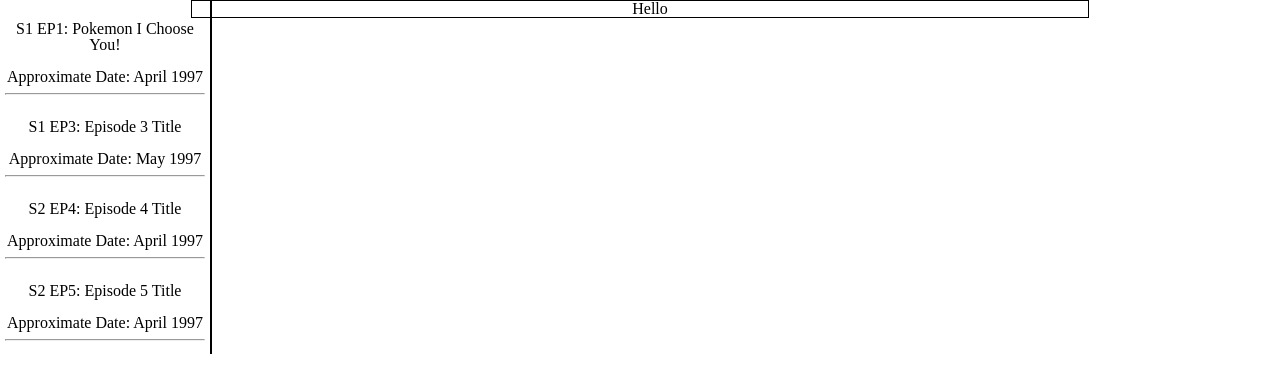
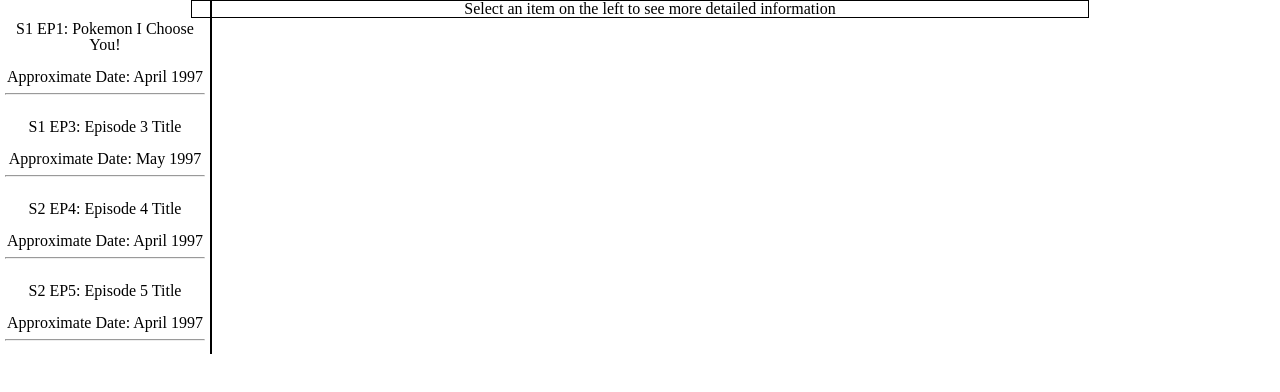
Before and after one commit to Mitcheew/pokemon_note_app, a React (Create React App) app: page / in a window 1280 px wide. Shown: the top 392 px of the page. Built offline with nearby package versions, Linux system fonts and the light colour scheme.

Commit message:
got episode selection working beautifully

```diff
--- a/src/App.jsx
+++ b/src/App.jsx
@@ -1,17 +1,93 @@
-import React, { Component } from 'react';
+import React, { useState, useEffect } from 'react';
 import './App.css';
 import TopNav from './components/nav/topNav'
 import SideNav from './components/nav/sideNav';
 import MainBody from './components/mainBody';
 
-export default function App(){
-
-    return (
-      <div className="App">
-        {/* <TopNav /> */}
-        <SideNav />
-        <MainBody />
-      </div>
-    );
+export default function App() {
+  let [selection, setSelection] = useState();
+  let [list, setList] = useState(
+    [
+      {
+        season: 1,
+        episode: 1,
+        title: "Pokemon I Choose You!",
+        summary: "This is a summary",
+        date: "April 1997",
+        teams: {
+          ash: {
+            pokemon: {
+              pikachu: {
+                gender: "Male",
+                type: "Electric",
+                moves: ["thundershock", "thunderbolt", "quick attack", "agility"]
+              }
+            }
+          }
+        }
+      },
+      {
+        season: 1,
+        episode: 3,
+        title: "Episode 3 Title",
+        summary: "This is a summary 2",
+        date: "May 1997",
+        teams: {
+          ash: {
+            pokemon: {
+              pikachu: {
+                gender: "Male",
+                type: "Electric",
+                moves: ["thundershock", "thunderbolt", "quick attack", "agility"]
+              }
+            }
+          }
+        }
+      },
+      {
+        season: 2,
+        episode: 4,
+        title: "Episode 4 Title",
+        summary: "This is a summary",
+        date: "April 1997",
+        teams: {
+          ash: {
+            pokemon: {
+              pikachu: {
+                gender: "Male",
+                type: "Electric",
+                moves: ["thundershock", "thunderbolt", "quick attack", "agility"]
+              }
+            }
+          }
+        }
+      },
+      {
+        season: 2,
+        episode: 5,
+        title: "Episode 5 Title",
+        summary: "This is a summary. \n Totally a summary",
+        date: "April 1997",
+        teams: {
+          ash: {
+            pokemon: {
+              pikachu: {
+                gender: "Male",
+                type: "Electric",
+                moves: ["thundershock", "thunderbolt", "quick attack", "agility"]
+              }
+            }
+          }
+        }
+      },
+    ]
+  );
+  return (
+    <div className="App">
+      {/* <TopNav /> */}
+      <SideNav list={list} setSelection={setSelection} />
+      <MainBody list={list[selection]} setList={setList}/>
+    </div>
+  );
 
 }
--- a/src/components/mainBody.jsx
+++ b/src/components/mainBody.jsx
@@ -1,9 +1,22 @@
 import React, { useState, useEffect } from 'react';
 
-export default function MainBody() {
+export default function MainBody(props) {
+    let {list, setList} = props;
     return (
         <div className="mainBody">
-            <h1>Hello</h1>
+            {
+                list === undefined
+                ?
+                <h1>Select an item on the left to see more detailed information</h1>
+                :
+                <div>
+                <br />
+                <h2 className="episodeTitle">S{list.season} EP{list.episode}: {list.title}</h2> <br />
+                <h4 className="episodeDate">Approximate Date: {list.date}</h4>
+                <p>Summary: {list.summary}</p>
+                <hr/>
+            </div>
+            }
         </div>
     )
 }
--- a/src/components/nav/sideNav.jsx
+++ b/src/components/nav/sideNav.jsx
@@ -1,88 +1,15 @@
 import React, { useState, useEffect } from 'react';
 
-export default function SideNav() {
-    let list = [
-        {
-            season: 1,
-            episode: 1,
-            title: "Pokemon I Choose You!",
-            summary: "This is a summary",
-            date: "April 1997",
-            teams: {
-                ash: {
-                    pokemon: {
-                        pikachu: {
-                            gender: "Male",
-                            type: "Electric",
-                            moves: ["thundershock", "thunderbolt", "quick attack", "agility"]
-                        }
-                    }
-                }
-            }
-        },
-        {
-            season: 1,
-            episode: 3,
-            title: "Episode 3 Title",
-            summary: "This is a summary 2",
-            date: "May 1997",
-            teams: {
-                ash: {
-                    pokemon: {
-                        pikachu: {
-                            gender: "Male",
-                            type: "Electric",
-                            moves: ["thundershock", "thunderbolt", "quick attack", "agility"]
-                        }
-                    }
-                }
-            }
-        },
-        {
-            season: 2,
-            episode: 4,
-            title: "Episode 4 Title",
-            summary: "This is a summary",
-            date: "April 1997",
-            teams: {
-                ash: {
-                    pokemon: {
-                        pikachu: {
-                            gender: "Male",
-                            type: "Electric",
-                            moves: ["thundershock", "thunderbolt", "quick attack", "agility"]
-                        }
-                    }
-                }
-            }
-        },
-        {
-            season: 2,
-            episode: 5,
-            title: "Episode 5 Title",
-            summary: "This is a summary. \n Totally a summary",
-            date: "April 1997",
-            teams: {
-                ash: {
-                    pokemon: {
-                        pikachu: {
-                            gender: "Male",
-                            type: "Electric",
-                            moves: ["thundershock", "thunderbolt", "quick attack", "agility"]
-                        }
-                    }
-                }
-            }
-        },
-    ];
+export default function SideNav(props) {
+    let {list, setSelection} = props
 
 
-    const readout = list.map((data) => {
+    const readout = list.map((data, i) => {
         // let newData = data.summary.split("\n ")
                     // console.log(newData)
         return (
 
-            <div key={data.title}>
+            <div key={data.title} onClick={()=> setSelection(i)}>
                 <br />
                 <h2 className="episodeTitle">S{data.season} EP{data.episode}: {data.title}</h2> <br />
                 <h4 className="episodeDate">Approximate Date: {data.date}</h4>
```
